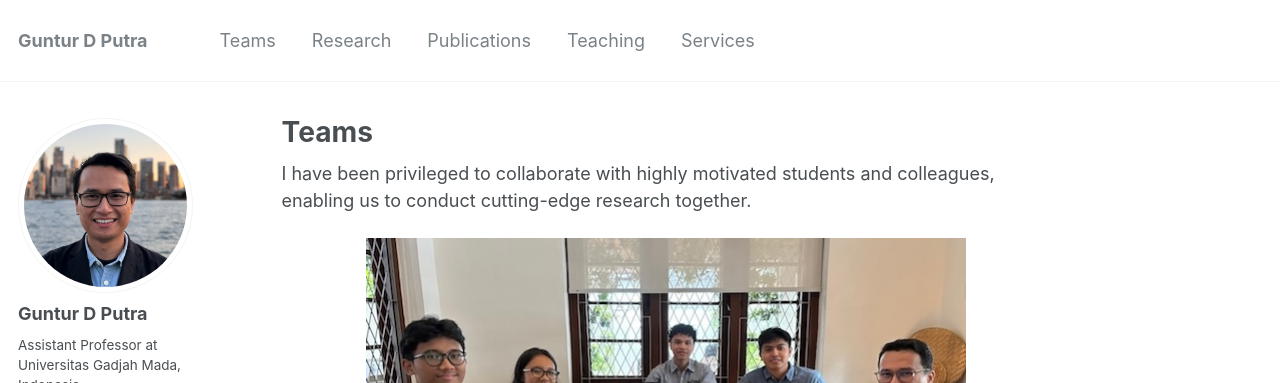
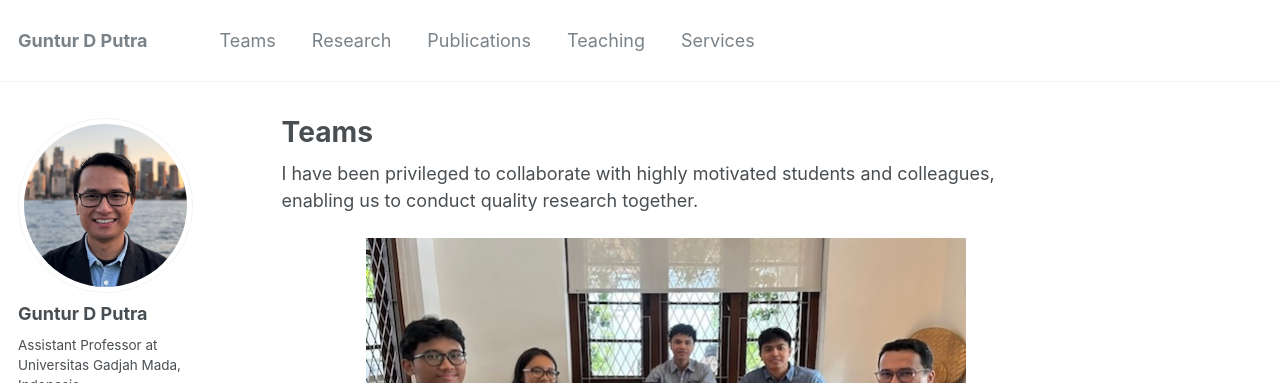
Before and after one commit to gdputra/gdputra.github.io, a Jekyll site: the page built from _pages/teams.md, in a window 1280 px wide and 900 px high. Shown: the top 383 px of the window. Built offline with Jekyll 4.4.1, drawn with Linux system fonts in a browser that asks for light colours; some web fonts are replaced.

Commit message:
Update description of research collaboration

```diff
--- a/_pages/teams.md
+++ b/_pages/teams.md
@@ -3,7 +3,7 @@ title: "Teams"
 permalink: /teams/
 ---
 
-I have been privileged to collaborate with highly motivated students and colleagues, enabling us to conduct cutting-edge research together.
+I have been privileged to collaborate with highly motivated students and colleagues, enabling us to conduct quality research together.
 
 <div class="team-slider" id="team-slider">
 	<style>
```
